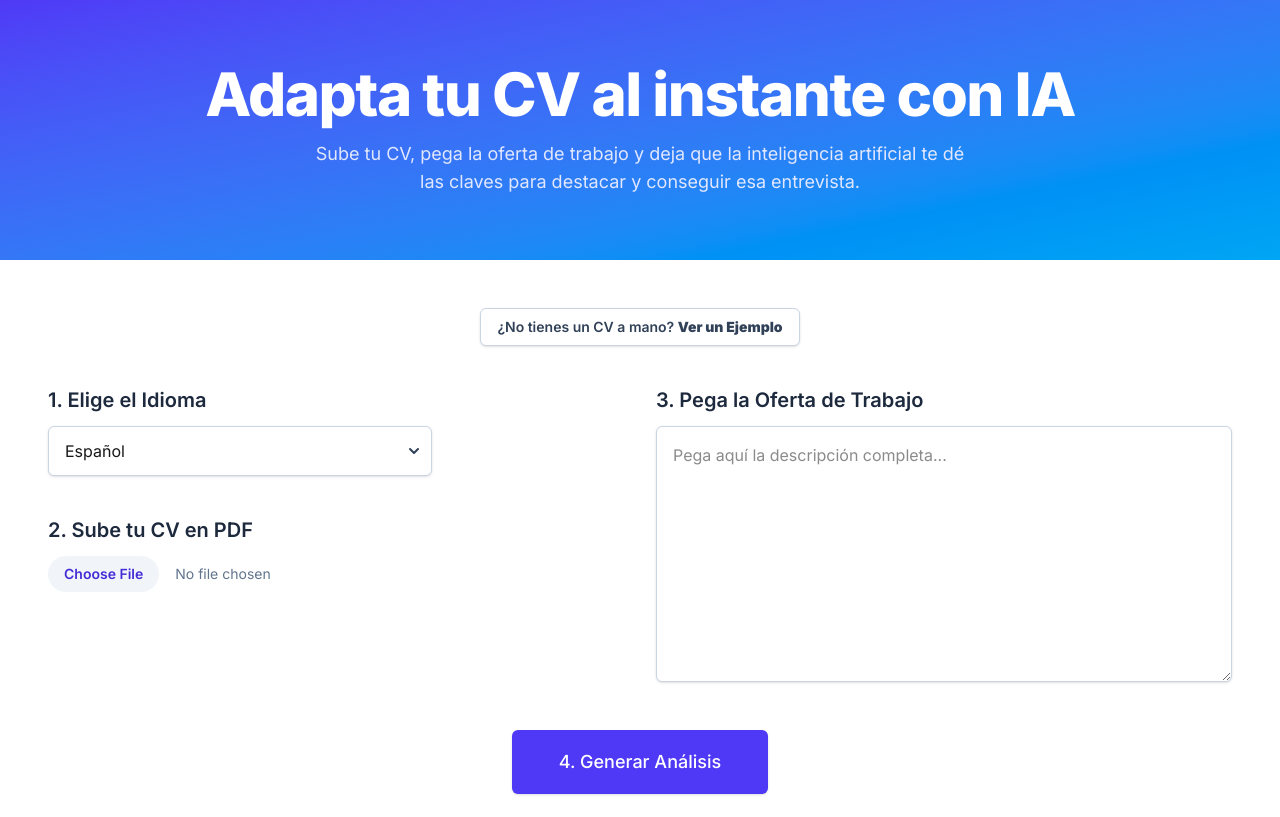
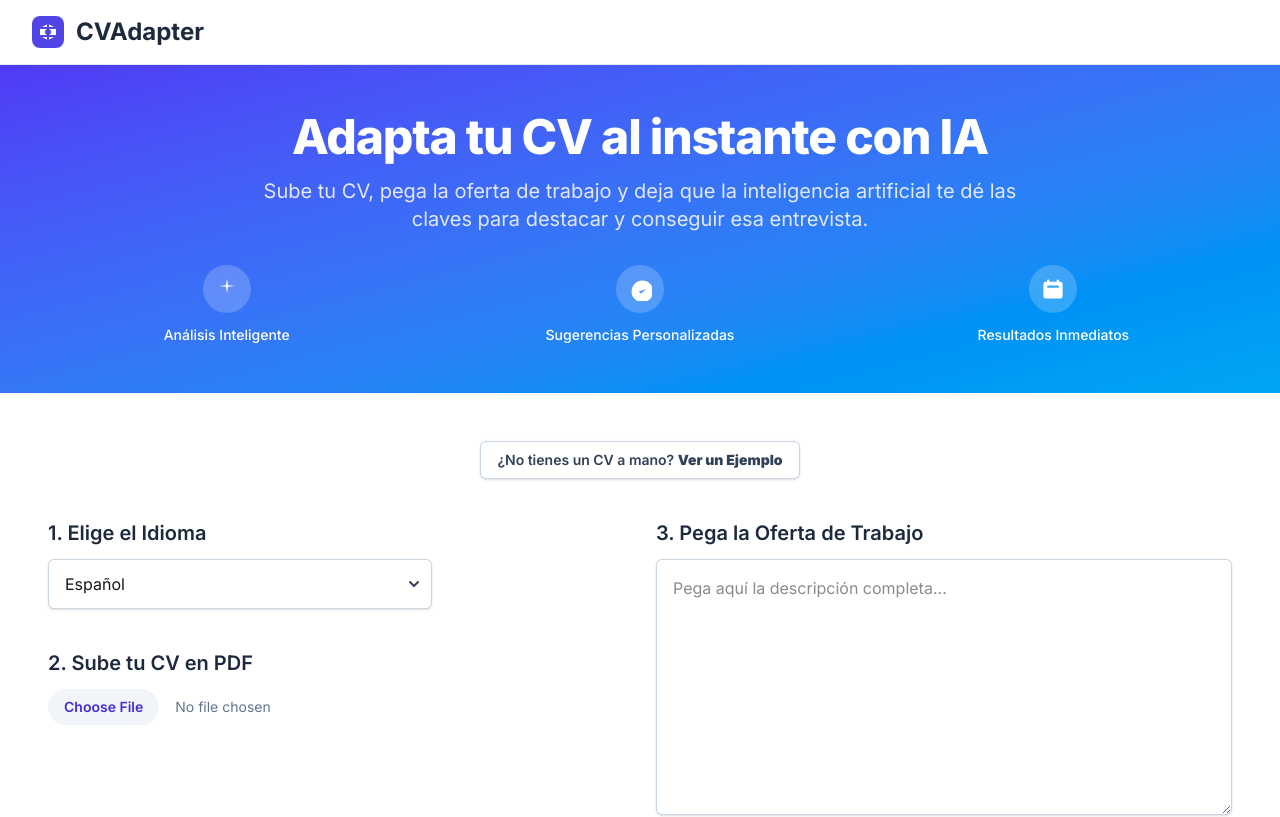
Before and after one commit to JCDataAnalysis/cv-adapter-ai-web, a Next.js app: page / in a window 1280 px wide. Shown: the top 817 px of the page. Built offline with nearby package versions, Linux system fonts and the light colour scheme.

Commit message:
Update page.tsx

```diff
--- a/src/app/page.tsx
+++ b/src/app/page.tsx
@@ -9,14 +9,54 @@ const CvForm = dynamic(() => import('@/components/CvForm'), {
 export default function HomePage() {
   return (
     <main className="flex min-h-screen flex-col items-center">
-      <div className="w-full bg-gradient-to-br from-indigo-600 to-sky-500 text-white text-center py-12 sm:py-16">
-        <div className="mx-auto max-w-5xl px-4">
-          <h1 className="text-4xl sm:text-6xl font-extrabold tracking-tight">
+      {/* Header with CVAdapter branding */}
+      <header className="w-full bg-white border-b border-slate-200 shadow-sm">
+        <div className="mx-auto max-w-7xl px-4 sm:px-6 lg:px-8 py-4">
+          <div className="flex items-center gap-3 lg:ml-0">
+            <img src="/logo.svg" alt="CVAdapter Logo" className="w-8 h-8" />
+            <h1 className="text-2xl font-bold text-slate-800">CVAdapter</h1>
+          </div>
+        </div>
+      </header>
+
+      <div className="w-full bg-gradient-to-br from-indigo-600 to-sky-500 text-white text-center py-8 sm:py-10 lg:py-12">
+        <div className="mx-auto max-w-7xl px-4 sm:px-6 lg:px-8">
+          <h1 className="text-3xl sm:text-4xl lg:text-5xl font-extrabold tracking-tight mb-4">
             Adapta tu CV al instante con IA
           </h1>
-          <p className="mt-4 text-lg text-indigo-100 max-w-2xl mx-auto">
+          <p className="text-base sm:text-lg lg:text-xl text-indigo-100 max-w-3xl mx-auto mb-8">
             Sube tu CV, pega la oferta de trabajo y deja que la inteligencia artificial te dé las claves para destacar y conseguir esa entrevista.
           </p>
+
+          {/* Feature highlights */}
+          <div className="grid grid-cols-1 sm:grid-cols-3 gap-6 mt-8">
+            <div className="flex flex-col items-center space-y-3">
+              <div className="w-12 h-12 bg-white/20 rounded-full flex items-center justify-center">
+                <svg className="w-6 h-6 text-white" fill="currentColor" viewBox="0 0 24 24">
+                  <path d="M12 2L13.09 8.26L20 9L13.09 9.74L12 16L10.91 9.74L4 9L10.91 8.26L12 2Z"/>
+                </svg>
+              </div>
+              <span className="text-sm font-medium text-white">Análisis Inteligente</span>
+            </div>
+
+            <div className="flex flex-col items-center space-y-3">
+              <div className="w-12 h-12 bg-white/20 rounded-full flex items-center justify-center">
+                <svg className="w-6 h-6 text-white" fill="currentColor" viewBox="0 0 20 20">
+                  <path d="M9 12l2 2 4-4m6 2a9 9 0 11-18 0 9 9 0 0118 0z" />
+                </svg>
+              </div>
+              <span className="text-sm font-medium text-white">Sugerencias Personalizadas</span>
+            </div>
+
+            <div className="flex flex-col items-center space-y-3">
+              <div className="w-12 h-12 bg-white/20 rounded-full flex items-center justify-center">
+                <svg className="w-6 h-6 text-white" fill="currentColor" viewBox="0 0 20 20">
+                  <path fillRule="evenodd" d="M6 2a1 1 0 00-1 1v1H4a2 2 0 00-2 2v10a2 2 0 002 2h12a2 2 0 002-2V6a2 2 0 00-2-2h-1V3a1 1 0 10-2 0v1H7V3a1 1 0 00-1-1zm0 5a1 1 0 000 2h8a1 1 0 100-2H6z" clipRule="evenodd" />
+                </svg>
+              </div>
+              <span className="text-sm font-medium text-white">Resultados Inmediatos</span>
+            </div>
+          </div>
         </div>
       </div>
 
```
